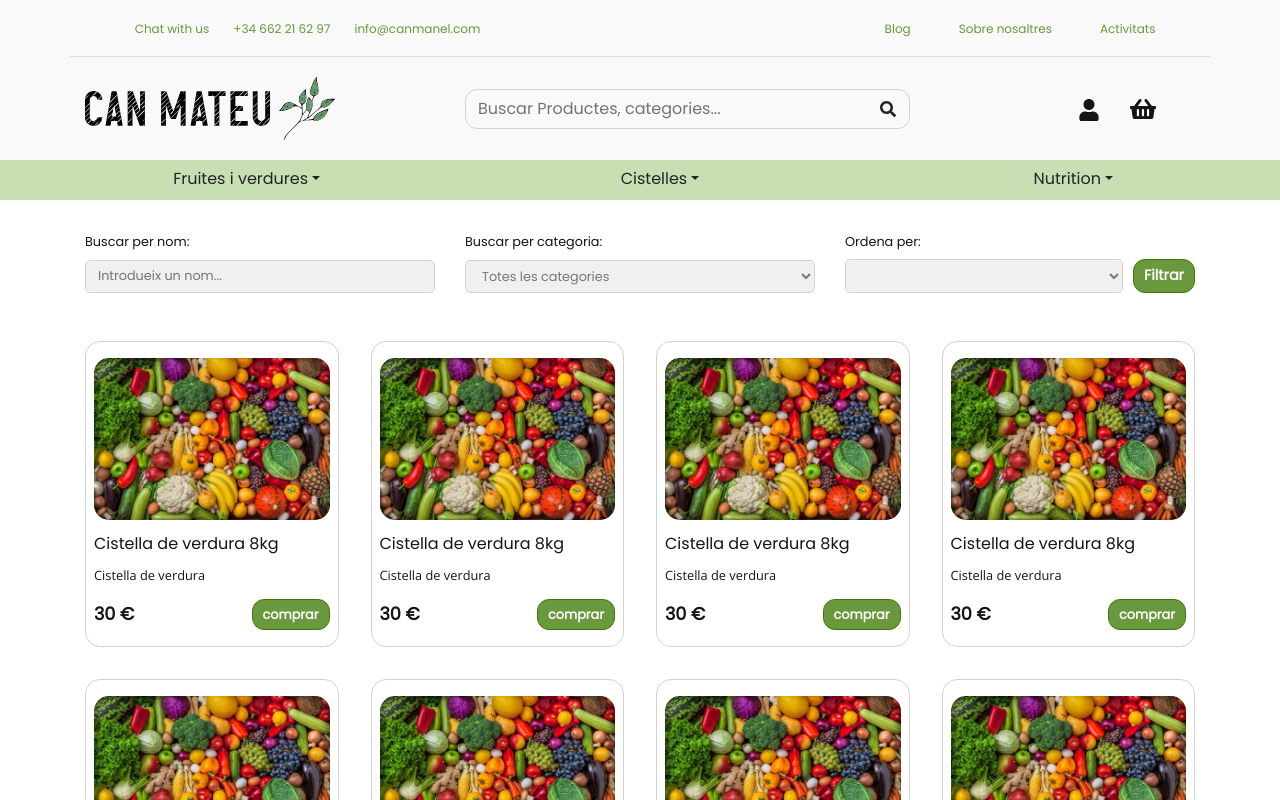
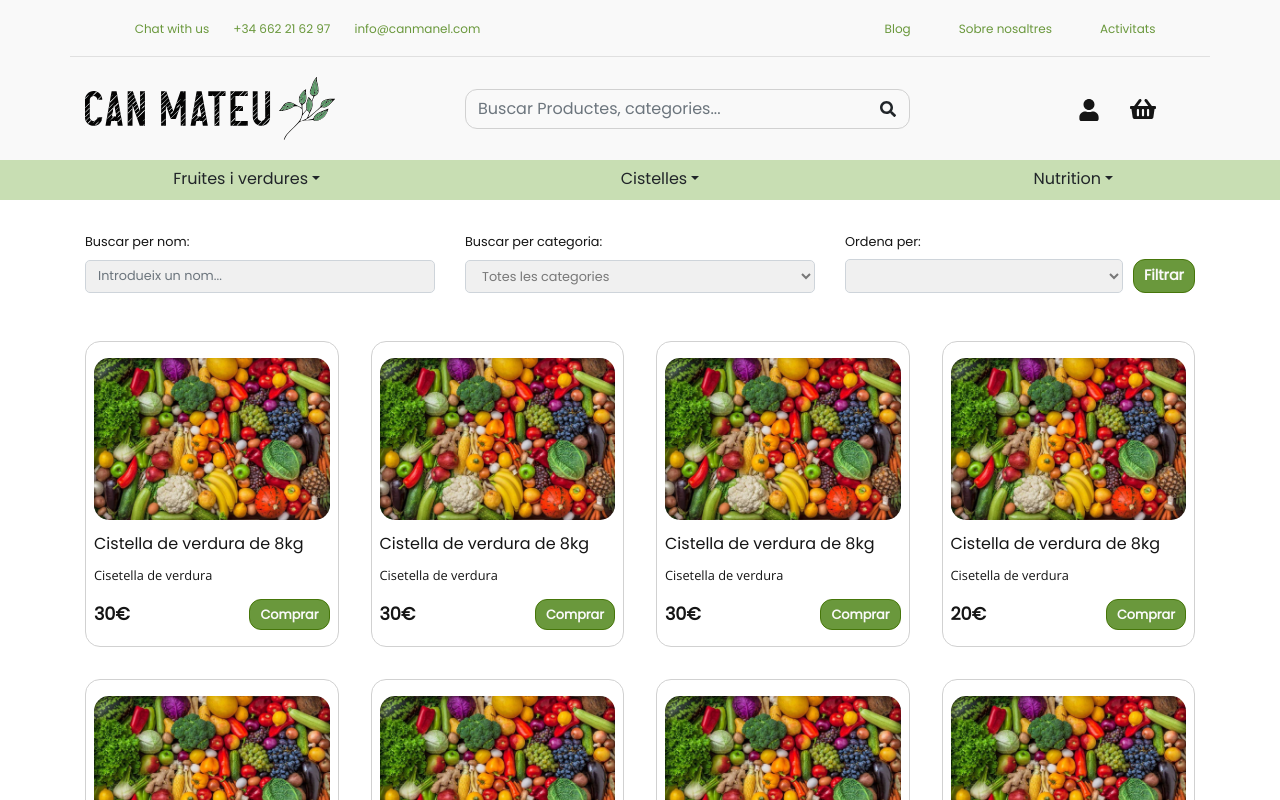
Before and after one commit to SalvadorSC/can-manel-front, a React (Create React App) app: page /llista-productes in a window 1280 px wide. Shown: the top 800 px of the page. Built offline with nearby package versions, Linux system fonts and the light colour scheme.

Commit message:
map for product and basket list

```diff
--- a/src/App.js
+++ b/src/App.js
@@ -50,10 +50,16 @@ function App() {
               <Register />
             </Route>
             <Route path="/llista-productes" exact>
-              <ProductList />
+              <ProductList
+                setNumeroProductes={setNumeroProductes}
+                numeroProductes={numeroProductes}
+              />
             </Route>
             <Route path="/llista-cistelles" exact>
-              <BasketList />
+              <BasketList
+                setNumeroProductes={setNumeroProductes}
+                numeroProductes={numeroProductes}
+              />
             </Route>
             <Route path="/carro-compra" exact>
               <ShoppingBasket />
--- a/src/componentes/ProductCard/ProductCard.js
+++ b/src/componentes/ProductCard/ProductCard.js
@@ -1,27 +1,27 @@
-import product from "../../assets/product.jpeg";
+import productImage from "../../assets/product.jpeg";
 import "./ProductCard.css";
 
 export const ProductCard = (props) => {
-  const { setNumeroProductes, numeroProductes } = props;
+  const { setNumeroProductes, numeroProductes, product } = props;
   return (
     <>
       <article className="card">
         <img
           className="card-image"
-          src={product}
+          src={productImage}
           alt="Cistella de fruites i verdures de l'hort"
         ></img>
         <div className="card-info">
-          <h4 className="card-title">Cistella de verdura 8kg</h4>
-          <p className="card-description">Cistella de verdura</p>
+          <h4 className="card-title">{product.name}</h4>
+          <p className="card-description">{product.description}</p>
         </div>
         <div className="card-buy d-flex align-items-center justify-content-between">
-          <span className="card-price">30 €</span>
+          <span className="card-price">{product.price}€</span>
           <button
             className="button card-button"
             onClick={() => setNumeroProductes(numeroProductes + 1)}
           >
-            comprar
+            Comprar
           </button>
         </div>
       </article>
--- a/src/paginas/basketList/BasketList.js
+++ b/src/paginas/basketList/BasketList.js
@@ -1,19 +1,63 @@
 import "./BasketList.css";
+import { Searcher } from "../../componentes/Searcher/Searcher";
 import { ProductCard } from "../../componentes/ProductCard/ProductCard";
 
-export const BasketList = () => {
+export const BasketList = (props) => {
+  const { setNumeroProductes, numeroProductes } = props;
+  const productsList = [
+    {
+      name: "Cistella de verdura de 8kg",
+      description: "Cisetella de verdura",
+      price: 30,
+    },
+    {
+      name: "Cistella de verdura de 8kg",
+      description: "Cisetella de verdura",
+      price: 30,
+    },
+    {
+      name: "Cistella de verdura de 8kg",
+      description: "Cisetella de verdura",
+      price: 30,
+    },
+    {
+      name: "Cistella de verdura de 8kg",
+      description: "Cisetella de verdura",
+      price: 20,
+    },
+    {
+      name: "Cistella de verdura de 8kg",
+      description: "Cisetella de verdura",
+      price: 30,
+    },
+    {
+      name: "Cistella de verdura de 8kg",
+      description: "Cisetella de verdura",
+      price: 30,
+    },
+    {
+      name: "Cistella de verdura de 8kg",
+      description: "Cisetella de verdura",
+      price: 30,
+    },
+    {
+      name: "Cistella de verdura de 8kg",
+      description: "Cisetella de verdura",
+      price: 20,
+    },
+  ];
+
   return (
     <>
       <section className="section">
         <div className="product-list">
-          <ProductCard />
-          <ProductCard />
-          <ProductCard />
-          <ProductCard />
-          <ProductCard />
-          <ProductCard />
-          <ProductCard />
-          <ProductCard />
+          {productsList.map((product) => (
+            <ProductCard
+              product={product}
+              setNumeroProductes={setNumeroProductes}
+              numeroProductes={numeroProductes}
+            />
+          ))}
         </div>
       </section>
     </>
--- a/src/paginas/homePage/HomePage.js
+++ b/src/paginas/homePage/HomePage.js
@@ -5,7 +5,28 @@ import "./HomePage.css";
 
 export const HomePage = (props) => {
   const { setNumeroProductes, numeroProductes } = props;
-
+  const productsList = [
+    {
+      name: "Cistella de verdura de 8kg",
+      description: "Cisetella de verdura",
+      price: 30,
+    },
+    {
+      name: "Cistella de verdura de 8kg",
+      description: "Cisetella de verdura",
+      price: 30,
+    },
+    {
+      name: "Cistella de verdura de 8kg",
+      description: "Cisetella de verdura",
+      price: 30,
+    },
+    {
+      name: "Cistella de verdura de 8kg",
+      description: "Cisetella de verdura",
+      price: 20,
+    },
+  ];
   return (
     <main>
       <div>
@@ -37,22 +58,13 @@ export const HomePage = (props) => {
       <div>
         <p className="text-gran mt-5">Productes destacats</p>
         <div className="product-list">
-          <ProductCard
-            setNumeroProductes={setNumeroProductes}
-            numeroProductes={numeroProductes}
-          />
-          <ProductCard
-            setNumeroProductes={setNumeroProductes}
-            numeroProductes={numeroProductes}
-          />
-          <ProductCard
-            setNumeroProductes={setNumeroProductes}
-            numeroProductes={numeroProductes}
-          />
-          <ProductCard
-            setNumeroProductes={setNumeroProductes}
-            numeroProductes={numeroProductes}
-          />
+          {productsList.map((product) => (
+            <ProductCard
+              product={product}
+              setNumeroProductes={setNumeroProductes}
+              numeroProductes={numeroProductes}
+            />
+          ))}
         </div>
       </div>
     </main>
--- a/src/paginas/productList/ProductList.js
+++ b/src/paginas/productList/ProductList.js
@@ -2,20 +2,63 @@ import "./ProductList.css";
 import { Searcher } from "../../componentes/Searcher/Searcher";
 import { ProductCard } from "../../componentes/ProductCard/ProductCard";
 
-export const ProductList = () => {
+export const ProductList = (props) => {
+  const { setNumeroProductes, numeroProductes } = props;
+  const productsList = [
+    {
+      name: "Cistella de verdura de 8kg",
+      description: "Cisetella de verdura",
+      price: 30,
+    },
+    {
+      name: "Cistella de verdura de 8kg",
+      description: "Cisetella de verdura",
+      price: 30,
+    },
+    {
+      name: "Cistella de verdura de 8kg",
+      description: "Cisetella de verdura",
+      price: 30,
+    },
+    {
+      name: "Cistella de verdura de 8kg",
+      description: "Cisetella de verdura",
+      price: 20,
+    },
+    {
+      name: "Cistella de verdura de 8kg",
+      description: "Cisetella de verdura",
+      price: 30,
+    },
+    {
+      name: "Cistella de verdura de 8kg",
+      description: "Cisetella de verdura",
+      price: 30,
+    },
+    {
+      name: "Cistella de verdura de 8kg",
+      description: "Cisetella de verdura",
+      price: 30,
+    },
+    {
+      name: "Cistella de verdura de 8kg",
+      description: "Cisetella de verdura",
+      price: 20,
+    },
+  ];
+
   return (
     <>
       <Searcher />
       <section className="section">
         <div className="product-list">
-          <ProductCard />
-          <ProductCard />
-          <ProductCard />
-          <ProductCard />
-          <ProductCard />
-          <ProductCard />
-          <ProductCard />
-          <ProductCard />
+          {productsList.map((product) => (
+            <ProductCard
+              product={product}
+              setNumeroProductes={setNumeroProductes}
+              numeroProductes={numeroProductes}
+            />
+          ))}
         </div>
       </section>
     </>
```
